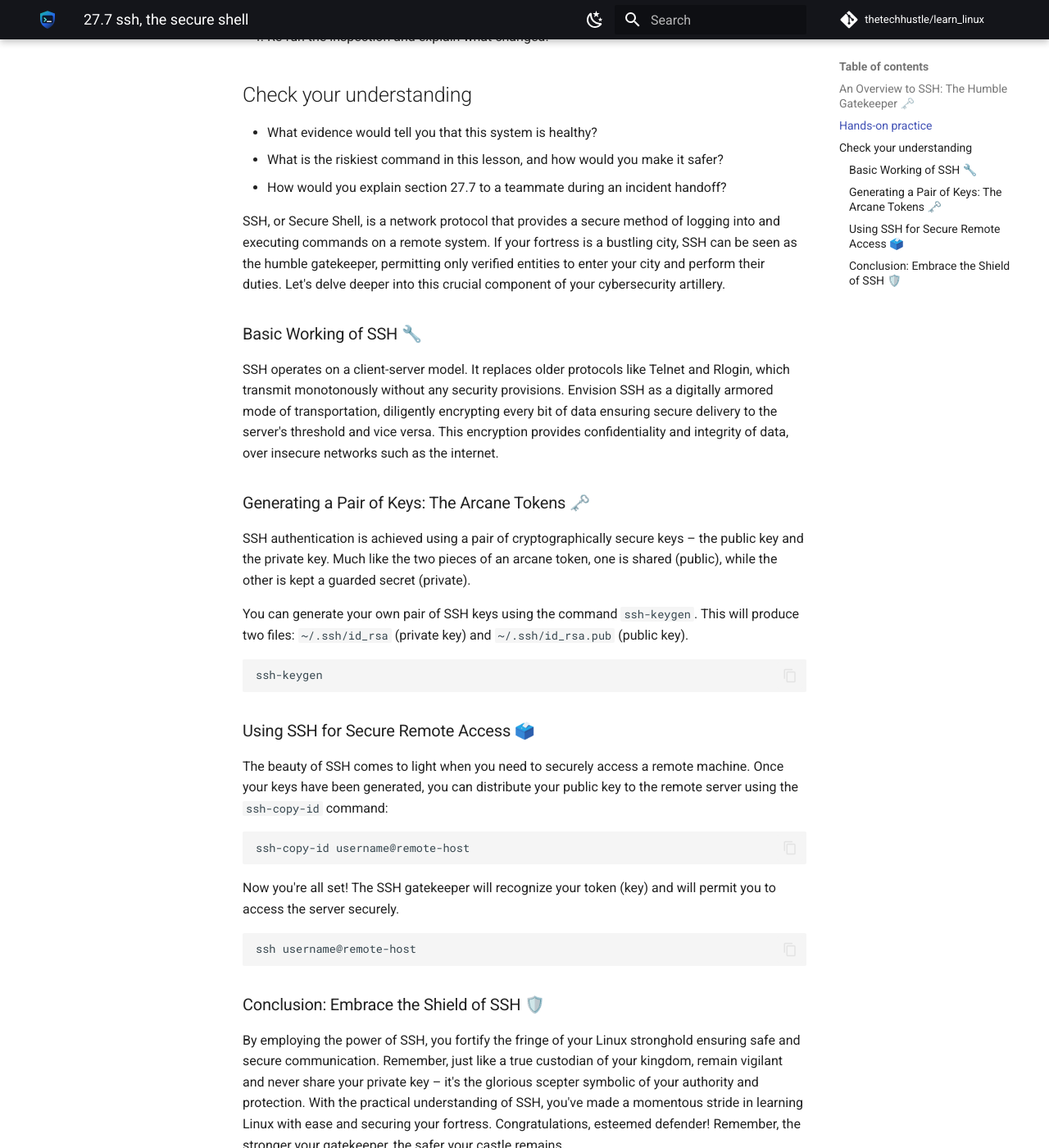
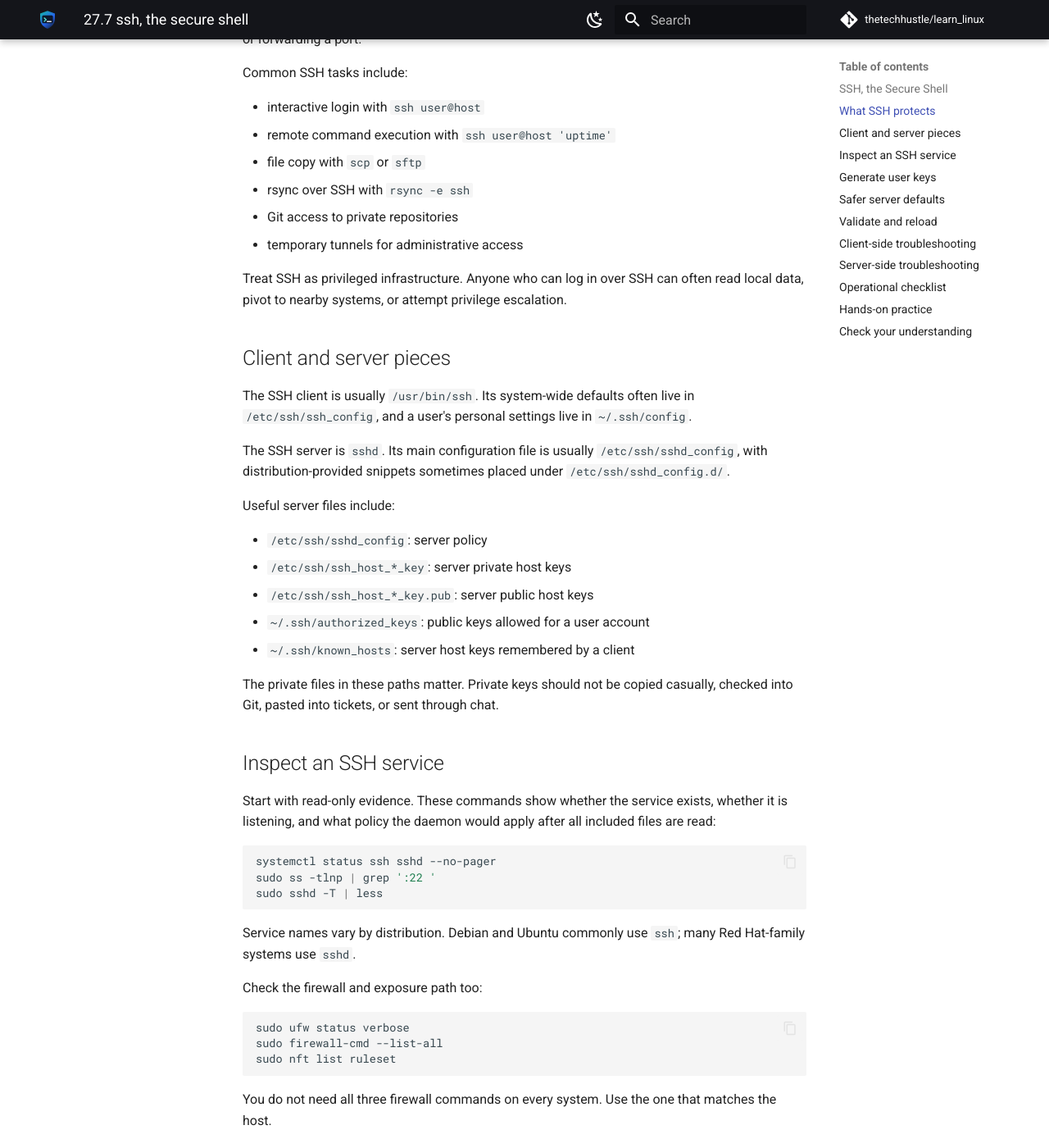
Before and after one commit to thetechhustle/learn_linux, an MkDocs documentation site: the page built from docs/lessons/27_security/27.7_ssh,_the_secure_shell.md, in a window 1280 px wide and 1400 px high, scrolled down 870 px. Shown: the whole window at 82% size. Built offline with MkDocs 1.6.1 and Material for MkDocs 9.7.7, drawn with Linux system fonts in a browser that asks for light colours; comment, search, counter and statistics services are not loaded; some of the changed text lies outside the part shown.

Commit message:
Improve Chapter 27 SSH lesson (#246)
Co-authored-by: Jules Ai <jules@Juless-Air.ts.net lan>

````diff
--- a/docs/lessons/27_security/27.7_ssh,_the_secure_shell.md
+++ b/docs/lessons/27_security/27.7_ssh,_the_secure_shell.md
@@ -1,64 +1,238 @@
-### An Overview to SSH: The Humble Gatekeeper 🗝️
+### SSH, the Secure Shell
 
-
+SSH is the normal way administrators log in to Linux hosts, copy files, run one-off commands, and tunnel traffic for maintenance. Because it is so useful, it is also one of the first services attackers look for on an internet-facing system. A good SSH setup does not just "work"; it leaves clear evidence about who can connect, which authentication methods are allowed, and how failed access attempts are handled.
 
 !!! abstract "What you will learn"
-    - Explain where **An Overview to SSH: The Humble Gatekeeper 🗝️** fits in day-to-day Linux operations.
-    - Use current Linux tooling to inspect, change, and verify the relevant system behavior.
-    - Connect the concept to a real operational scenario: a Linux host exposed to the internet for the first time.
+    - Explain the SSH client/server model and the files that control it.
+    - Inspect whether an SSH service is exposed and how it is configured.
+    - Generate and install user keys without weakening private-key safety.
+    - Apply safer server defaults for root login, password login, and access scope.
+    - Troubleshoot failed SSH logins from both the client and server side.
 
-!!! example "Field story"
-    Imagine a Linux host exposed to the internet for the first time. Your job is not to memorize a command; it is to build a short evidence trail, choose a low-risk change, and prove whether the system improved.
+!!! warning "Do not lock yourself out"
+    SSH changes are easy to test and easy to get wrong. Keep an existing session open, validate the configuration with `sshd -t`, and test a new login before restarting or reloading the service on a remote host.
 
-!!! success "Operator principle"
-    Security starts with inventory, updates, identity, least privilege, logging, and backups.
+## What SSH protects
+
+SSH replaces older remote-login tools such as Telnet and rlogin. Those protocols send sensitive data in ways that are unsafe on untrusted networks. SSH encrypts the connection, checks the server identity with a host key, and authenticates the user before opening a shell, copying a file, or forwarding a port.
+
+Common SSH tasks include:
+
+- interactive login with `ssh user@host`
+- remote command execution with `ssh user@host 'uptime'`
+- file copy with `scp` or `sftp`
+- rsync over SSH with `rsync -e ssh`
+- Git access to private repositories
+- temporary tunnels for administrative access
+
+Treat SSH as privileged infrastructure. Anyone who can log in over SSH can often read local data, pivot to nearby systems, or attempt privilege escalation.
+
+## Client and server pieces
+
+The SSH client is usually `/usr/bin/ssh`. Its system-wide defaults often live in `/etc/ssh/ssh_config`, and a user's personal settings live in `~/.ssh/config`.
+
+The SSH server is `sshd`. Its main configuration file is usually `/etc/ssh/sshd_config`, with distribution-provided snippets sometimes placed under `/etc/ssh/sshd_config.d/`.
+
+Useful server files include:
+
+- `/etc/ssh/sshd_config`: server policy
+- `/etc/ssh/ssh_host_*_key`: server private host keys
+- `/etc/ssh/ssh_host_*_key.pub`: server public host keys
+- `~/.ssh/authorized_keys`: public keys allowed for a user account
+- `~/.ssh/known_hosts`: server host keys remembered by a client
+
+The private files in these paths matter. Private keys should not be copied casually, checked into Git, pasted into tickets, or sent through chat.
+
+## Inspect an SSH service
+
+Start with read-only evidence. These commands show whether the service exists, whether it is listening, and what policy the daemon would apply after all included files are read:
+
+```bash
+systemctl status ssh sshd --no-pager
+sudo ss -tlnp | grep ':22 '
+sudo sshd -T | less
+```
+
+Service names vary by distribution. Debian and Ubuntu commonly use `ssh`; many Red Hat-family systems use `sshd`.
+
+Check the firewall and exposure path too:
+
+```bash
+sudo ufw status verbose
+sudo firewall-cmd --list-all
+sudo nft list ruleset
+```
+
+You do not need all three firewall commands on every system. Use the one that matches the host.
+
+## Generate user keys
+
+Key authentication uses a private key on the client and a matching public key installed on the server. A modern default is an Ed25519 key with a passphrase:
+
+```bash
+ssh-keygen -t ed25519 -a 100 -C "admin@example.com"
+```
+
+This creates two files by default:
+
+- `~/.ssh/id_ed25519`: private key; keep it secret
+- `~/.ssh/id_ed25519.pub`: public key; safe to install on servers
+
+The `-a 100` option increases the cost of offline passphrase guessing for keys stored in the modern OpenSSH private-key format. It does not make a weak passphrase strong, but it improves the default.
+
+Install the public key with `ssh-copy-id` when available:
+
+```bash
+ssh-copy-id user@server.example.com
+```
+
+If you must install it manually, create the directory and file with strict permissions:
+
+```bash
+ssh user@server.example.com 'mkdir -p ~/.ssh && chmod 700 ~/.ssh'
+cat ~/.ssh/id_ed25519.pub | ssh user@server.example.com 'cat >> ~/.ssh/authorized_keys && chmod 600 ~/.ssh/authorized_keys'
+```
+
+## Safer server defaults
+
+Before changing a production server, record the current settings:
+
+```bash
+sudo cp -a /etc/ssh/sshd_config /etc/ssh/sshd_config.bak.$(date +%Y%m%d%H%M%S)
+sudo sshd -T | egrep '^(permitrootlogin|passwordauthentication|pubkeyauthentication|allowusers|allowgroups|permittty|x11forwarding|allowtcpforwarding) '
+```
+
+Common hardening choices include:
+
+```text
+PermitRootLogin no
+PubkeyAuthentication yes
+PasswordAuthentication no
+X11Forwarding no
+```
+
+These are not universal truths. For example, disabling password authentication before keys are installed for every administrator will cause an outage. A safer workflow is:
+
+1. Install and test key login for at least two administrator accounts.
+2. Keep one existing SSH session open.
+3. Edit the server configuration.
+4. Validate syntax.
+5. Reload the service.
+6. Test a new login from another terminal.
+7. Close the old session only after the new login works.
+
+Use `AllowUsers` or `AllowGroups` when the server should accept SSH from only a small set of accounts:
+
+```text
+AllowGroups ssh-admins
+```
+
+Then put only the intended operators in that group.
+
+## Validate and reload
+
+Always validate the daemon configuration before applying it:
+
+```bash
+sudo sshd -t
+```
+
+If the command returns no output and exits successfully, reload the service:
+
+```bash
+sudo systemctl reload ssh || sudo systemctl reload sshd
+```
+
+If reload is not supported on your distribution, use restart only after you have a fallback access path:
+
+```bash
+sudo systemctl restart ssh || sudo systemctl restart sshd
+```
+
+## Client-side troubleshooting
+
+Verbose client output usually explains where negotiation fails:
+
+```bash
+ssh -vvv user@server.example.com
+```
+
+Look for:
+
+- DNS or routing failures before the SSH handshake starts
+- host-key warnings that indicate a changed or unexpected server identity
+- key files skipped because permissions are too open
+- authentication methods refused by the server
+- account restrictions after authentication succeeds
+
+For a specific key or config stanza, test explicitly:
+
+```bash
+ssh -i ~/.ssh/id_ed25519 -o IdentitiesOnly=yes user@server.example.com
+ssh -G server-alias | less
+```
+
+`ssh -G` prints the final client configuration after includes and `Host` matches are resolved.
+
+## Server-side troubleshooting
+
+On the server, logs usually explain the real reason a login failed:
+
+```bash
+sudo journalctl -u ssh -u sshd --since "30 minutes ago" --no-pager
+sudo tail -n 100 /var/log/auth.log
+sudo tail -n 100 /var/log/secure
+```
+
+The log path depends on the distribution. Debian-family systems commonly use `/var/log/auth.log`; Red Hat-family systems commonly use `/var/log/secure`.
+
+Common failure patterns include:
+
+- `Permission denied (publickey)`: the key is missing, not offered, or not accepted.
+- `Authentication refused: bad ownership or modes`: fix permissions on the home directory, `.ssh`, or `authorized_keys`.
+- `REMOTE HOST IDENTIFICATION HAS CHANGED`: investigate whether the server was rebuilt, DNS points elsewhere, or a man-in-the-middle attack is possible.
+- `Connection timed out`: check routing, firewall rules, security groups, and whether `sshd` is listening.
+- `Too many authentication failures`: the client offered too many keys; use `IdentitiesOnly=yes` or adjust the agent.
+
+## Operational checklist
+
+For an internet-facing host, capture a short SSH evidence bundle:
+
+```bash
+hostnamectl
+systemctl is-enabled ssh sshd
+systemctl is-active ssh sshd
+sudo ss -tlnp | grep ':22 '
+sudo sshd -T | egrep '^(permitrootlogin|passwordauthentication|pubkeyauthentication|allowusers|allowgroups) '
+sudo journalctl -u ssh -u sshd --since "24 hours ago" --no-pager | tail -n 50
+```
+
+Then answer these questions:
+
+- Which accounts are allowed to log in?
+- Is direct root login disabled?
+- Are password logins still needed?
+- Are host keys stable and known by administrators?
+- Are failed logins visible in logs?
+- Is port 22 exposed only where it needs to be?
 
 ## Hands-on practice
 
-Run these on a disposable VM, container, or lab machine unless the lesson explicitly says otherwise.
+Use a disposable VM or lab server.
 
-1. Inspect the current state with a read-only command related to this topic.
-2. Save the command and output in a short lab note.
-3. Make one reversible change or simulate the change in a sandbox.
-4. Re-run the inspection and explain what changed.
+1. Record whether `sshd` is installed, running, and listening.
+2. Generate an Ed25519 key pair with a passphrase.
+3. Install the public key for a lab user.
+4. Confirm key-based login works in a new terminal.
+5. Run `sudo sshd -T` and identify the effective values for `PermitRootLogin`, `PasswordAuthentication`, and `PubkeyAuthentication`.
+6. Make one reversible hardening change, such as disabling `X11Forwarding`.
+7. Validate with `sudo sshd -t`, reload the service, and test login again.
+8. Save the commands, outputs, and rollback step in a short lab note.
 
 ## Check your understanding
 
-- What evidence would tell you that this system is healthy?
-- What is the riskiest command in this lesson, and how would you make it safer?
-- How would you explain section 27.7 to a teammate during an incident handoff?
-
-
-SSH, or Secure Shell, is a network protocol that provides a secure method of logging into and executing commands on a remote system. If your fortress is a bustling city, SSH can be seen as the humble gatekeeper, permitting only verified entities to enter your city and perform their duties. Let's delve deeper into this crucial component of your cybersecurity artillery.
-
-### Basic Working of SSH 🔧
-
-SSH operates on a client-server model. It replaces older protocols like Telnet and Rlogin, which transmit monotonously without any security provisions. Envision SSH as a digitally armored mode of transportation, diligently encrypting every bit of data ensuring secure delivery to the server's threshold and vice versa. This encryption provides confidentiality and integrity of data, over insecure networks such as the internet.
-
-### Generating a Pair of Keys: The Arcane Tokens 🗝️
-
-SSH authentication is achieved using a pair of cryptographically secure keys – the public key and the private key. Much like the two pieces of an arcane token, one is shared (public), while the other is kept a guarded secret (private).
-
-You can generate your own pair of SSH keys using the command `ssh-keygen`. This will produce two files: `~/.ssh/id_rsa` (private key) and `~/.ssh/id_rsa.pub` (public key).
-
-```bash
-ssh-keygen
-```
-
-### Using SSH for Secure Remote Access 🗳️
-
-The beauty of SSH comes to light when you need to securely access a remote machine. Once your keys have been generated, you can distribute your public key to the remote server using the `ssh-copy-id` command:
-
-```bash
-ssh-copy-id username@remote-host
-```
-
-Now you're all set! The SSH gatekeeper will recognize your token (key) and will permit you to access the server securely.
-
-```bash
-ssh username@remote-host
-```
-
-### Conclusion: Embrace the Shield of SSH 🛡️
-
-By employing the power of SSH, you fortify the fringe of your Linux stronghold ensuring safe and secure communication. Remember, just like a true custodian of your kingdom, remain vigilant and never share your private key – it's the glorious scepter symbolic of your authority and protection. With the practical understanding of SSH, you've made a momentous stride in learning Linux with ease and securing your fortress. Congratulations, esteemed defender! Remember, the stronger your gatekeeper, the safer your castle remains.
+- Why should you keep an existing SSH session open while changing `sshd_config`?
+- What is the difference between a user key and a host key?
+- Which file stores public keys that are allowed to log in as a specific user?
+- Why can `PasswordAuthentication no` cause an outage if applied too early?
+- Which client and server commands would you use to troubleshoot `Permission denied (publickey)`?
````
